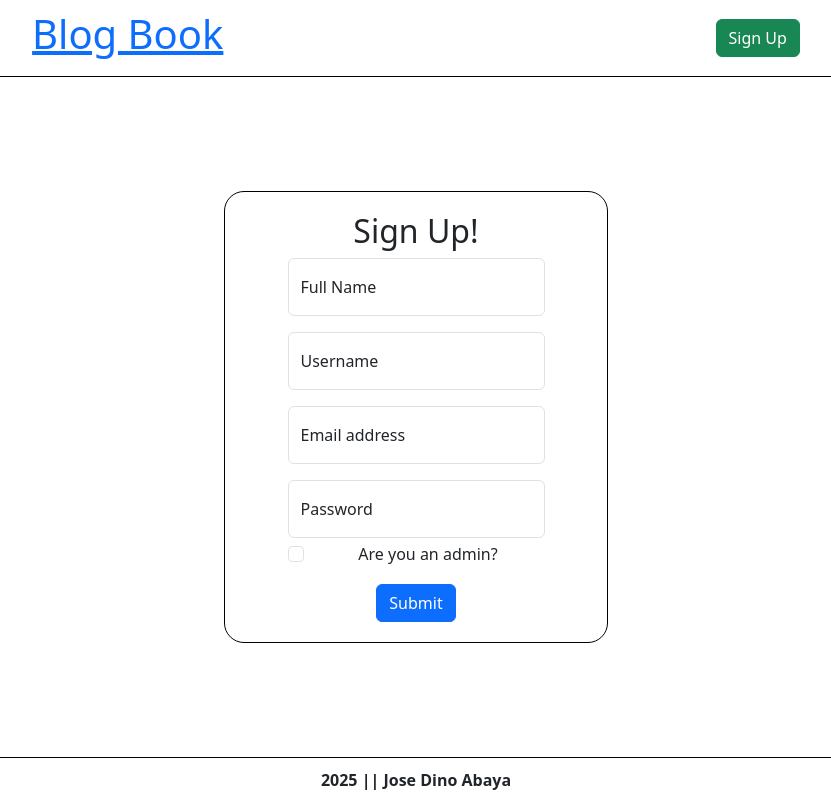
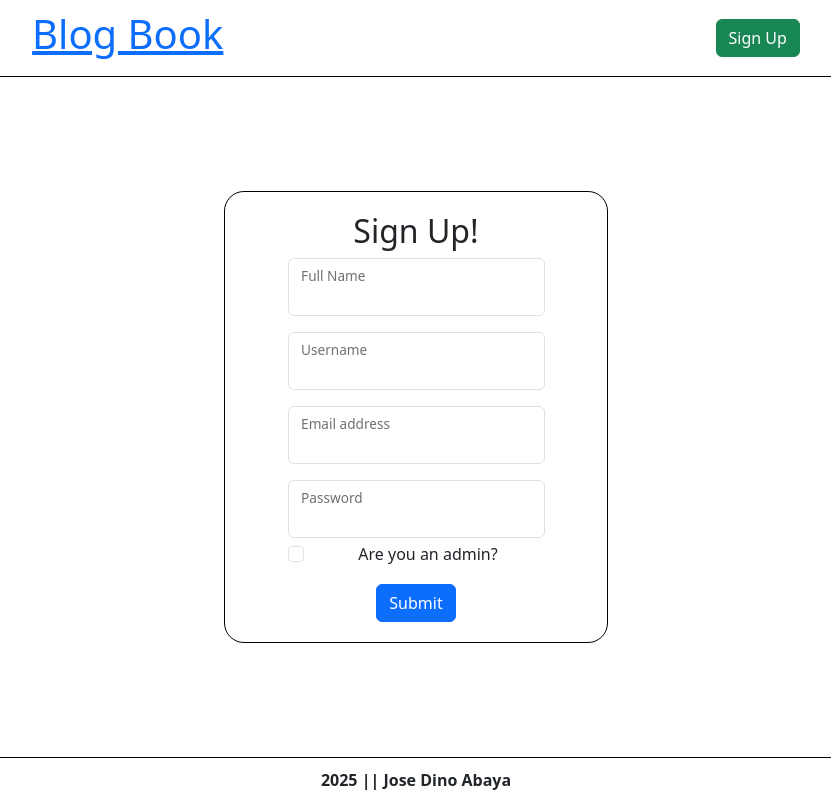
Before and after one commit to oniids13/blog-api-frontend, a React (Vite) app: page /signup in a window 1280 px wide. Shown: the whole page, without its empty margins (224-1055 px from the left). Built offline with nearby package versions, Linux system fonts and the light colour scheme.

Commit message:
Add signup logic connecting to backend

```diff
--- a/src/component/Login.jsx
+++ b/src/component/Login.jsx
@@ -29,11 +29,7 @@ const Login = () => {
             });
 
             console.log(response)
-            const data = await response.JSON();
 
-            if (!response.ok) {
-                throw new Error(data.error || "Login failed");
-            }
 
 
             localStorage.setItem("token", response.data.token);
@@ -55,11 +51,11 @@ const Login = () => {
             {error && <p className='text-danger'>{error}</p>}
 
             <div className="form-floating">
-            <input type="email" class="form-control" id="floatingInput" placeholder="name@example.com" name="email" required onChange={handleChange} />
+            <input type="email" className="form-control" id="floatingInput" placeholder="name@example.com" name="email" required onChange={handleChange} />
             <label htmlFor="floatingInput">Email address</label>
             </div>
             <div className="form-floating">
-            <input type="password" class="form-control" id="floatingPassword" placeholder="Password" name="password" required onChange={handleChange} />
+            <input type="password" className="form-control" id="floatingPassword" placeholder="Password" name="password" required onChange={handleChange} />
             <label htmlFor="floatingPassword">Password</label>
             </div>
             <button className="btn btn-primary w-100 py-2" type="submit">Sign in</button>
--- a/src/views/SignupPage.jsx
+++ b/src/views/SignupPage.jsx
@@ -1,3 +1,6 @@
+import { useState } from "react"
+import axios from 'axios';
+import { useNavigate } from 'react-router-dom'
 
 
 const SignUp = () => {
@@ -12,30 +15,60 @@ const SignUp = () => {
 
 
 const SignUpForm = () => {
+
+  const navigate = useNavigate();
+  const [formData, setFormData] = useState("");
+
+
+
+  const handleChange = (e) => {
+    setFormData({
+      ...formData,
+      [e.target.name]: e.target.value,
+    });
+  };
+
+  const handleSignUp = async (e) => {
+    e.preventDefault();
+
+    try {
+      const response = await axios.post("http://localhost:3000/user/signup", formData, {
+        headers: {"Content-Type": "application/json"}
+      });
+
+      console.log(response);
+      navigate('/');
+    } catch (err) {
+      console.error(err.message)
+    }
+  }
+
+
+
     return (
         <>
          <div className="signup-page">
-             <form action="/sign-up" method="POST" className="signup-form">
+             <form action="/sign-up" method="POST" className="signup-form" onSubmit={handleSignUp}>
                      <h2>Sign Up!</h2>
                 <div className="form-floating mb-3">
-                    <input type="text" className="form-control" id="floatingInput" placeholder="Juan Dela Cruz" name="fullName" required/>
-                    <label for="floatingInput">Full Name</label>
+                    <input type="text" className="form-control" id="floatingInput" name="fullname" onChange={handleChange} required/>
+                    <label htmlFor="floatingInput">Full Name</label>
                     </div>
                 <div className="form-floating mb-3">
-                  <input type="email" className="form-control" id="floatingInput" placeholder="Wassup13" name="username" required/>
-                  <label for="floatingInput">Username</label>
+                  <input type="text" className="form-control" id="floatingInput"  name="username" onChange={handleChange} required/>
+                  <label htmlFor="floatingInput">Username</label>
                 </div>
               <div className="form-floating mb-3">
-                  <input type="email" className="form-control" id="floatingInput" placeholder="name@example.com" name="email" required/>
-                  <label for="floatingInput">Email address</label>
+                  <input type="email" className="form-control" id="floatingInput"  name="email" onChange={handleChange} required/>
+                  <label htmlFor="floatingInput">Email address</label>
                 </div>
                 <div className="form-floating">
-                  <input type="password" className="form-control" id="floatingPassword" placeholder="Password" name="password" required/>
-                  <label for="floatingPassword">Password</label>
+                  <input type="password" className="form-control" id="floatingPassword"  name="password" onChange={handleChange} required/>
+                  <label htmlFor="floatingPassword">Password</label>
                 </div>
                 <div className="form-check mt-1">
-                  <input className="form-check-input" type="checkbox" id="flexCheck" name="admin" value="true"/>
-                  <label className="form-check-label" for="flexCheck">
+                  <input className="form-check-input" type="checkbox" id="flexCheck" name="isAdmin" onChange={handleChange} value="true"/>
+                  <label className="form-check-label" htmlFor="flexCheck">
                     Are you an admin?
                   </label>
                 </div>
```
